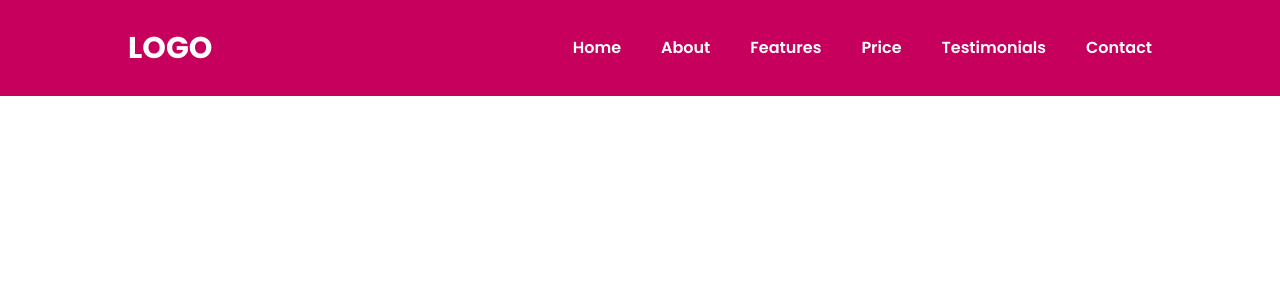
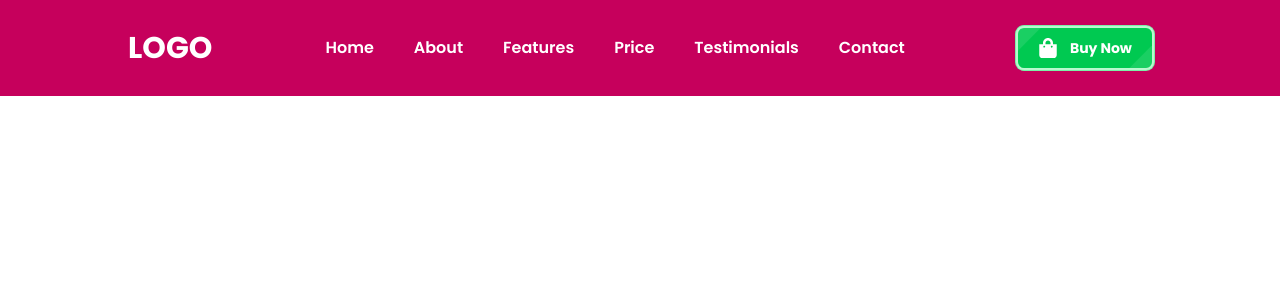
Before and after one commit to denisdiaconu/product-landing-page, a Next.js app: page / in a window 1280 px wide. Shown: the top 300 px of the page. Built offline with nearby package versions, Linux system fonts and the light colour scheme.

Commit message:
Add buy now button to nav

```diff
--- a/components/Home/Navbar/Nav.tsx
+++ b/components/Home/Navbar/Nav.tsx
@@ -1,6 +1,7 @@
 import { navLinks } from '@/constant/constant';
 import Link from 'next/link';
 import React from 'react';
+import { FaShoppingBag } from 'react-icons/fa';
 
 const Nav = () => {
   return (
@@ -20,6 +21,19 @@ const Nav = () => {
             );
           })}
         </div>
+        <div className="flex items-center space-x-4">
+          <a
+            href="#_"
+            className="box-border relative z-30 inline-flex items-center justify-center w-auto px-5 py-2.5 overflow-hidden font-bold text-white transition-all duration-300 bg-green-500 rounded-md cursor-pointer group ring-offset-2 ring-1 ring-green-300 ring-offset-green-200 hover:ring-offset-green-500 ease focus:outline-none"
+          >
+            <span className="absolute bottom-0 right-0 w-8 h-20 -mb-8 -mr-5 transition-all duration-300 ease-out transform rotate-45 translate-x-1 bg-white opacity-10 group-hover:translate-x-0"></span>
+            <span className="absolute top-0 left-0 w-20 h-8 -mt-1 -ml-12 transition-all duration-300 ease-out transform -rotate-45 -translate-x-1 bg-white opacity-10 group-hover:translate-x-0"></span>
+            <span className="relative z-20 flex items-center text-sm">
+              <FaShoppingBag className='mr-3 w-5 h-5'/>
+              Buy Now
+            </span>
+          </a>
+        </div>
       </div>
     </div>
   );
```
